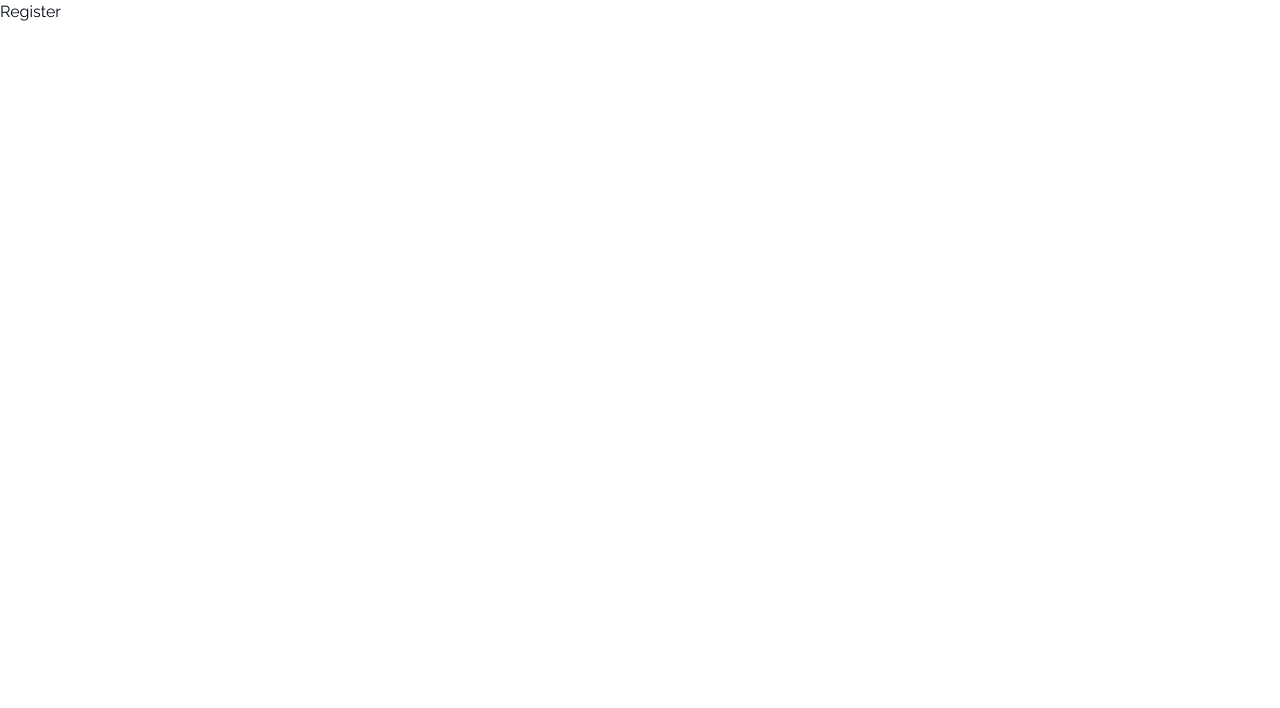
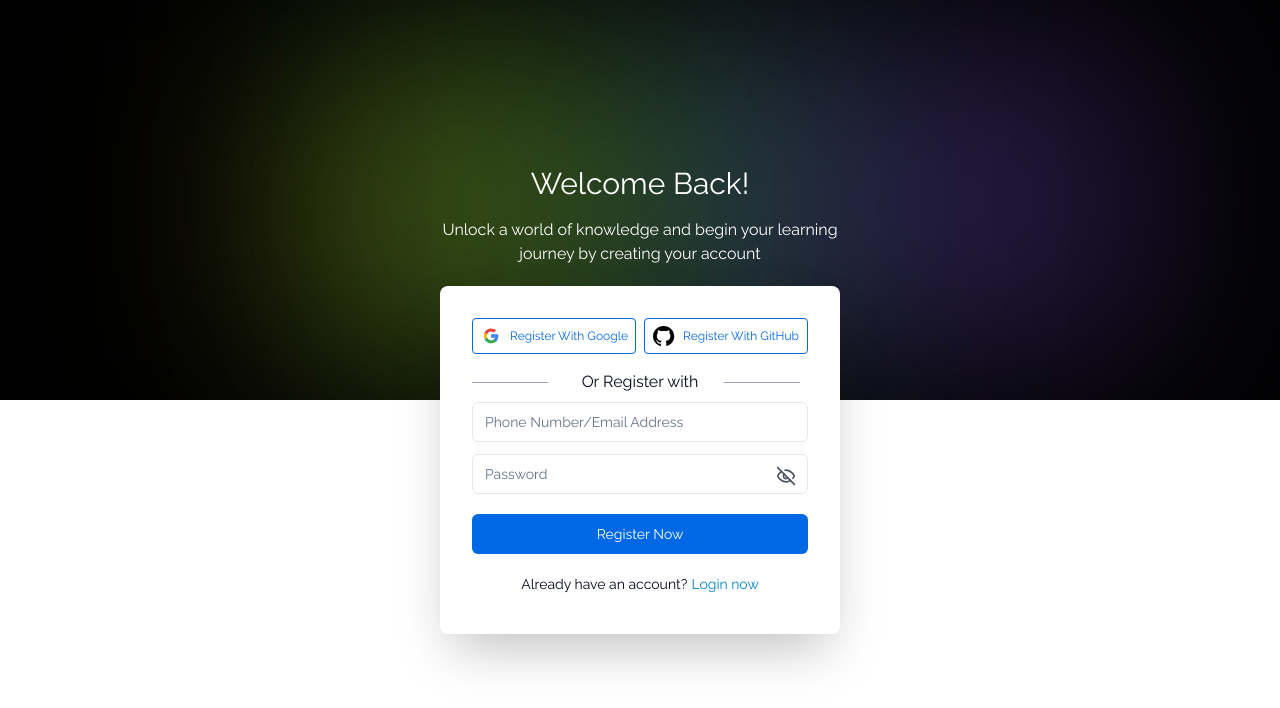
Before and after one commit to avioXD/student-panel, a Next.js app: page /register in a window 1280 px wide. Shown: the top 708 px of the page. Built offline with nearby package versions, Linux system fonts and the light colour scheme.

Commit message:
Register Page

```diff
--- a/src/app/(public)/(auth)/register/page.tsx
+++ b/src/app/(public)/(auth)/register/page.tsx
@@ -1,10 +1,88 @@
+import MaxWidthWrapper from "@/components/MaxWidthWrapper";
+import { Button } from "@/components/ui/button";
+import Image from "@/components/ui/image";
+import { Input, PasswordInput } from "@/components/ui/input";
 interface Props {}
 
 const RegisterPage: React.FC<Props> = () => {
   return (
-    <div>
-      <h1>Register</h1>
-    </div>
+    <section className="bg-white h-screen   ">
+        <div className="h-1/2 bg-black  ">
+            <div className="absolute backdrop-blur-sm left-0 right-0 top-0 bottom-0 h-1/2 overflow-hidden">
+              <div className=" absolute bottom-[10%] left-[20%]  w-[400px] h-[300px] rotate-30 bg-yellow-500 rounded-full mix-blend-multiply filter blur-[100px] opacity-25 "></div>
+              <div className=" absolute top-[10%] right-[35%]  w-[500px] h-[80%] bg-green-500  mix-blend-multiply filter blur-[100px] opacity-25 "></div>
+              <div className=" absolute top-[10%] right-[10%] w-[500px] h-[80%] bg-violet-500  mix-blend-multiply filter blur-[100px] opacity-25 "></div>
+            </div>
+            <MaxWidthWrapper className="relative">
+              <div className="justify-center align-middle flex items-center h-screen">
+                <div className=" w-screen lg:max-w-[400px]"  >
+                  <div className="text-heading text-white text-center mb-4" >Welcome Back!</div>
+                  <div className=" text-subheading text-white text-center">Unlock a world of knowledge and begin your learning journey by creating your account</div>
+
+                  <div className="justify-center align-middle flex items-center  pt-5">
+                    <div className="block mx-auto md:max-w-[600px] lg:max-w-[500px] w-full 3xl:!max-w-[655px] px-8 py-5 bg-white shadow-2xl rounded-lg shadow dark:bg-gray-800 dark:border-gray-700 dark:hover:bg-gray-700 ">
+
+                      <div className="grid grid-cols-1 md:grid-cols-2 w-100 gap-2 pt-3">
+                        <div className="cursor-pointer ">
+                          <Button
+                          size={"sm"}
+                          variant={"outline"}
+                          className="gap-x-2 flex w-full   "
+                        >
+                          <Image src="/assets/icons/google.svg" width={22} />
+                          Register With Google
+                          </Button>
+                        </div>
+                        <div className=" cursor-pointer  ">
+                          <Button
+                          size={"sm"}
+                          variant={"outline"}
+                          className="gap-x-2 flex  w-full   "
+                        >
+                          <Image src="/assets/icons/github.svg" width={22} />
+                          Register With GitHub
+                          </Button>
+                        </div>
+                      </div>
+
+
+                  <div className="flex gap-2 pt-4 items-center">
+                    <div className="md:w-1/4 flex justify-end">
+                      <div className="h-px bg-gray-400 w-full mr-2"></div>
+                    </div>
+                    <div className="w-2/4 flex justify-center flex-1 md:flex-0">
+                      {" "}
+                      Or Register with
+                    </div>
+                    <div className="md:w-1/4 flex justify-start">
+                      <div className="h-px bg-gray-400 w-full mr-2"></div>
+                    </div>
+                  </div>
+
+                      <div className="pt-2 gap-y-2 ">
+                        <div className="w-full pb-3 ">
+                        <Input type="tel" placeholder="Phone Number/Email Address"   />
+                        </div>
+                        <div className="w-full">
+                        <PasswordInput placeholder="Password"/>
+                        </div>
+                      </div>
+
+
+
+
+                      <Button className="w-full mt-5">Register Now</Button>
+                      <div className="text-dark flex justify-center py-5 text-sm">Already have an account? <span className="text-sky-600 cursor-pointer pl-1">Login now</span></div>
+
+                    </div>
+
+
+                  </div>
+                </div>
+              </div>
+            </MaxWidthWrapper>
+        </div>
+    </section>
   );
 };
 
```
